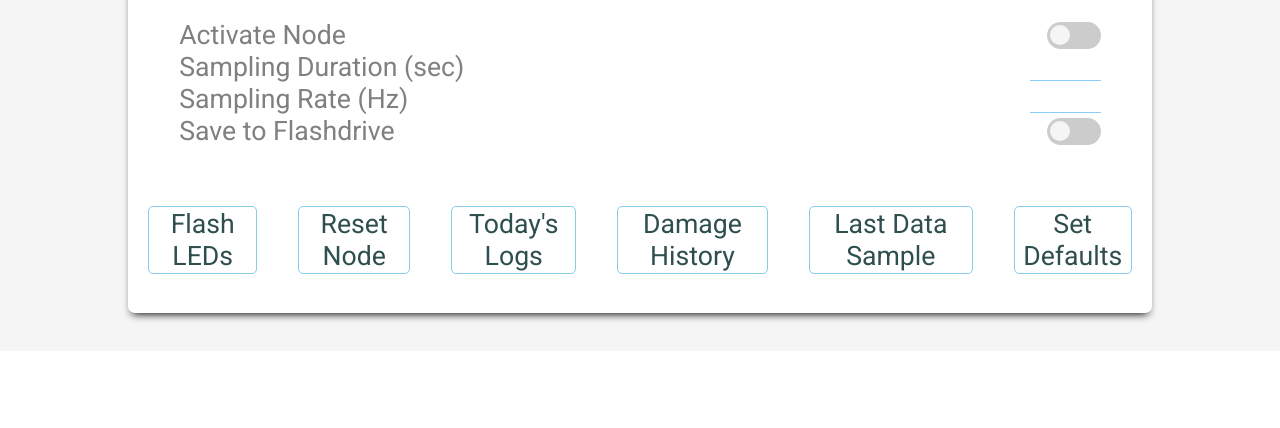
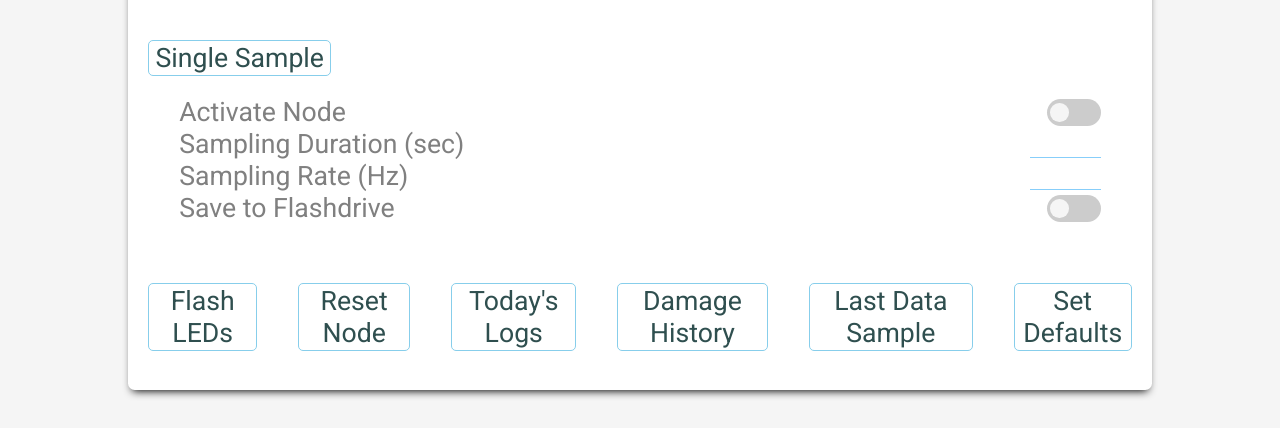
Before and after one commit to jackkolb/sundar, a Flask app: template src/www/node/templates/index.html in a window 1280 px wide. Shown: the part 624-1052 px from the top of the page. Before the commit the page ends 947 px from the top, so only its background shows below. Run offline with Flask 2, Linux system fonts and the light colour scheme; the template is opened without the code that fills it, so the values that code supplies are empty.

Commit message:
added "single sample" button

```diff
--- a/src/www/node/static/css/slider.css
+++ b/src/www/node/static/css/slider.css
@@ -26,10 +26,10 @@
 .slider:before {
     position: absolute;
     content: "";
-    height: 15pt;
-    width: 15pt;
+    height: 14pt;
+    width: 14pt;
     left: 2pt;
-    bottom: 2.5pt;
+    bottom: 3pt;
     background-color: whitesmoke;
     transition: .4s;
     border-radius: 50%;
@@ -44,5 +44,5 @@ input:focus + .slider {
 }
 
 input:checked + .slider:before {
-    transform: translateX(20.75pt);
+    transform: translateX(20.5pt);
 }
--- a/src/www/node/templates/index.html
+++ b/src/www/node/templates/index.html
@@ -52,6 +52,14 @@
                 </div>
 
                 <br>
+
+                <div class="option">
+                    <button class="action" onclick="setActive(); await sleep(200); setActive()">
+                        <div class="text">
+                            Single Sample
+                        </div>
+                    </button>
+                </div>
 
                 <!-- Activate Toggle -->
                 <div class="option">
```
